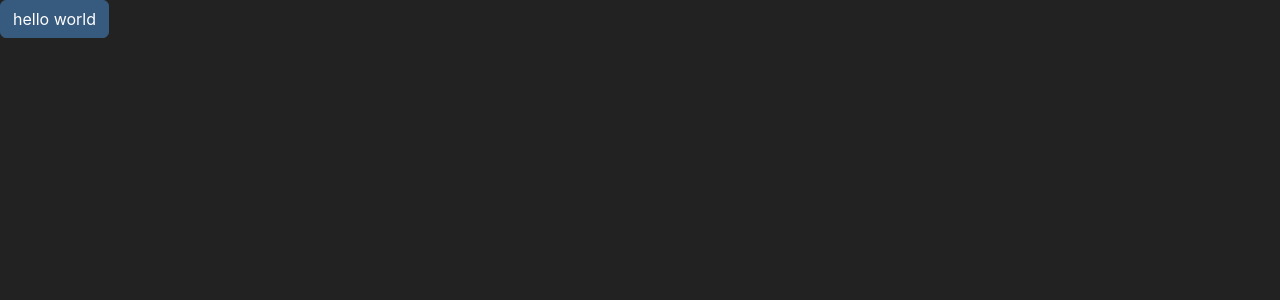
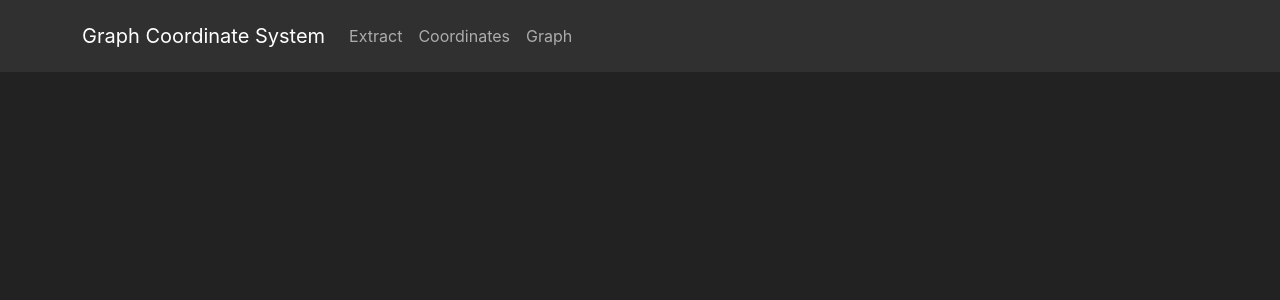
Before and after one commit to bayramdev/graph-coordinate-system, a Next.js app: page / in a window 1280 px wide. Shown: the top 300 px of the page. Built offline with nearby package versions, Linux system fonts and the light colour scheme.

Commit message:
Create Header component

```diff
--- /dev/null
+++ b/components/Header.tsx
@@ -0,0 +1,33 @@
+import React from "react";
+import Link from "next/link";
+import Nav from "react-bootstrap/Nav";
+import Navbar from "react-bootstrap/Navbar";
+import Container from "react-bootstrap/Container";
+
+export const Header = () => {
+  return (
+    <header>
+      <Navbar collapseOnSelect expand="lg" bg="dark" variant="dark">
+        <Container>
+          <Navbar.Brand href="#home">Graph Coordinate System</Navbar.Brand>
+          <Navbar.Toggle aria-controls="responsive-navbar-nav" />
+          <Navbar.Collapse id="responsive-navbar-nav">
+            <Nav className="me-auto">
+              <Link href="/extract">
+                <Nav.Link>Extract</Nav.Link>
+              </Link>
+
+              <Link href="/coordinate">
+                <Nav.Link>Coordinates</Nav.Link>
+              </Link>
+
+              <Link href="/graph" passHref>
+                <Nav.Link>Graph</Nav.Link>
+              </Link>
+            </Nav>
+          </Navbar.Collapse>
+        </Container>
+      </Navbar>
+    </header>
+  );
+};
--- a/pages/index.tsx
+++ b/pages/index.tsx
@@ -1,6 +1,6 @@
 import type { NextPage } from "next";
 import Head from "next/head";
-import { Button } from "react-bootstrap";
+import { Header } from "@/components/Header";
 
 const Home: NextPage = () => {
   return (
@@ -10,7 +10,7 @@ const Home: NextPage = () => {
         <link rel="icon" href="/favicon.ico" />
       </Head>
 
-      <Button variant="primary">hello world</Button>
+      <Header />
     </div>
   );
 };
```
